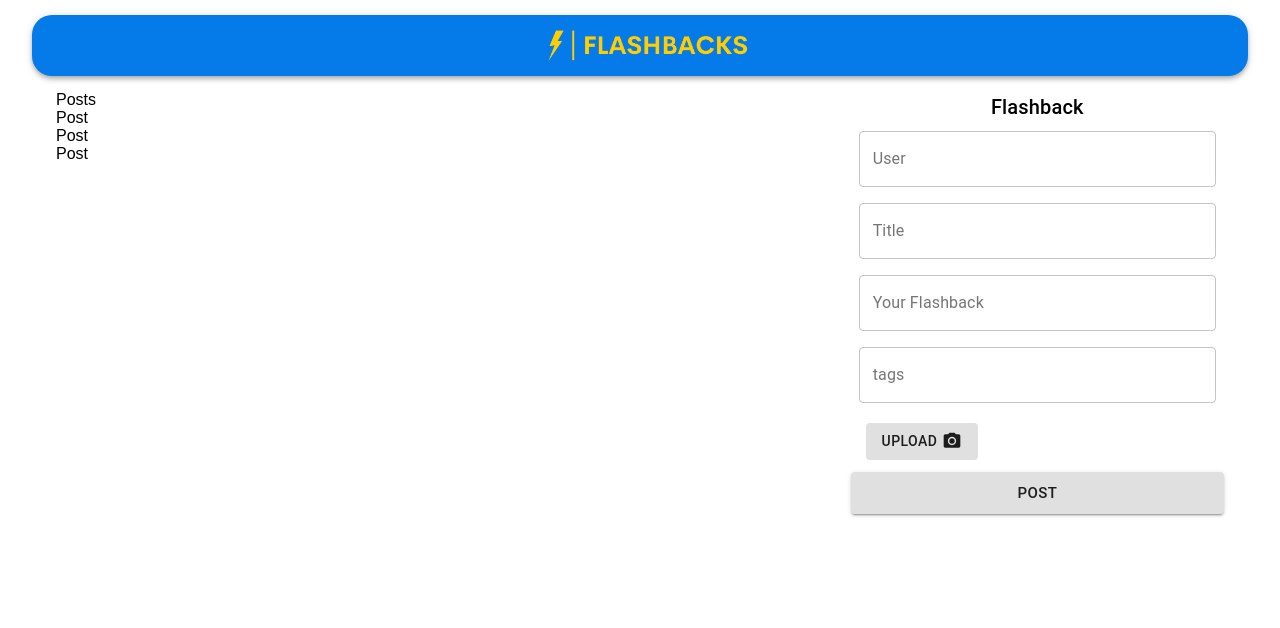
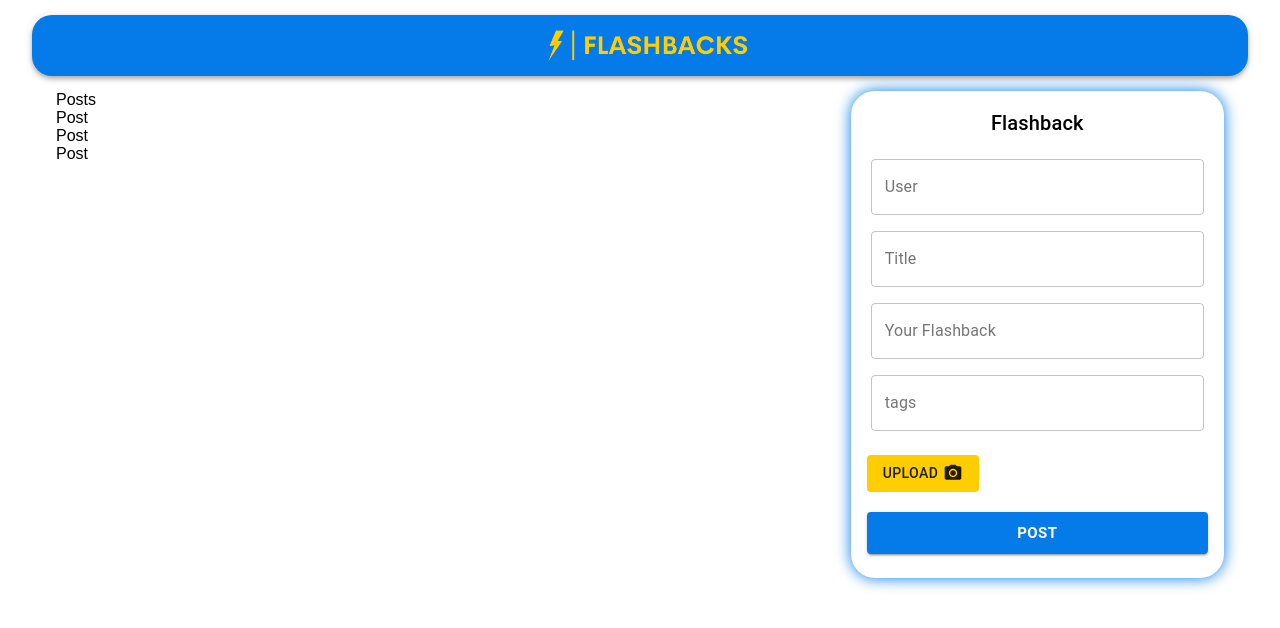
Before and after one commit to jeandre-visser/flashbacks, a React (Create React App) app in the folder frontend/: page / in a window 1280 px wide. Shown: the top 628 px of the page. Built offline with nearby package versions, Linux system fonts and the light colour scheme; a web font is replaced by a local one.

Commit message:
Style the form

```diff
--- a/frontend/src/components/Form/styles.js
+++ b/frontend/src/components/Form/styles.js
@@ -1,24 +1,47 @@
-import { makeStyles } from '@material-ui/core/styles';
+import { makeStyles, StylesProvider } from '@material-ui/core/styles';
 
 export default makeStyles((theme) => ({
   root: {
     '& .MuiTextField-root': {
-      margin: theme.spacing(1),
+      margin: theme.spacing(0.5),
     },
   },
-  paper: {
+  div: {
     padding: theme.spacing(2),
+    boxShadow: '0px 0px 15px rgba(5, 123, 233, 1.0)',
+    borderRadius: '1.5rem',
+  },
+  p: {
+    marginBottom: '0.5rem',
   },
   form: {
     display: 'flex',
     flexWrap: 'wrap',
     justifyContent: 'center',
+    gap: '0.5rem'
   },
   fileInput: {
-    width: '92%',
+    width: '100%',
     margin: '12px 0',
   },
-  buttonSubmit: {
-    marginBottom: 8,
+  btn: {
+    marginBottom: "0.5rem",
+    backgroundColor: 'var(--secondary-color)',
+    color: "#FFF",
+    fontWeight: '600',
+    '&:hover': {
+      backgroundColor: '#FFF',
+      color: 'var(--secondary-color)'
+    }
   },
+  photo: {
+    backgroundColor: "var(--yellow-color)",
+    '&:hover': {
+      backgroundColor: '#FFF',
+      border: '2px solid var(--yellow-color)',
+      padding: '4px 14px',
+      color: 'var(--yellow-color)',
+      transition: '0s all ease-in-out'
+    }
+  }
 }));
```
